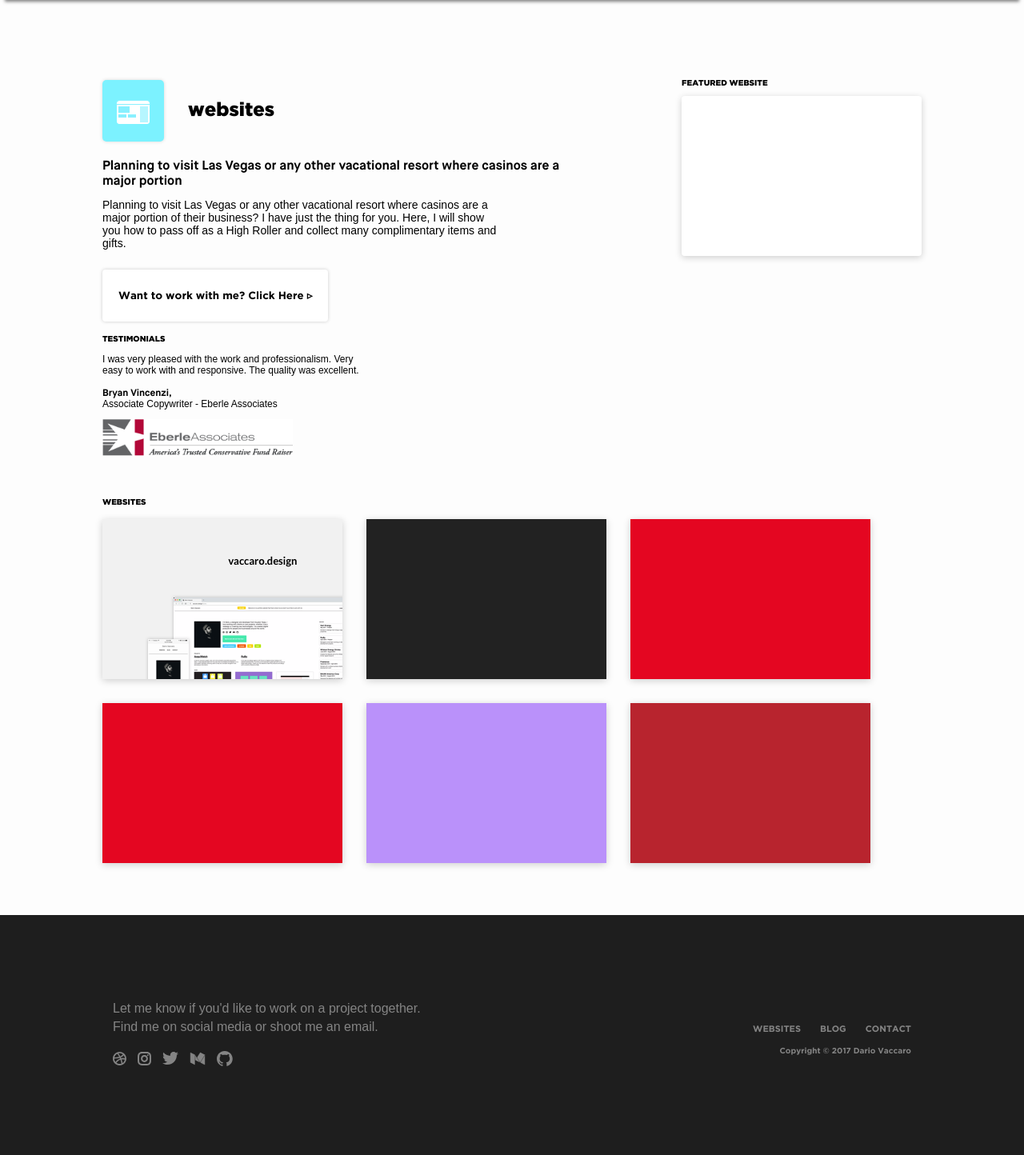
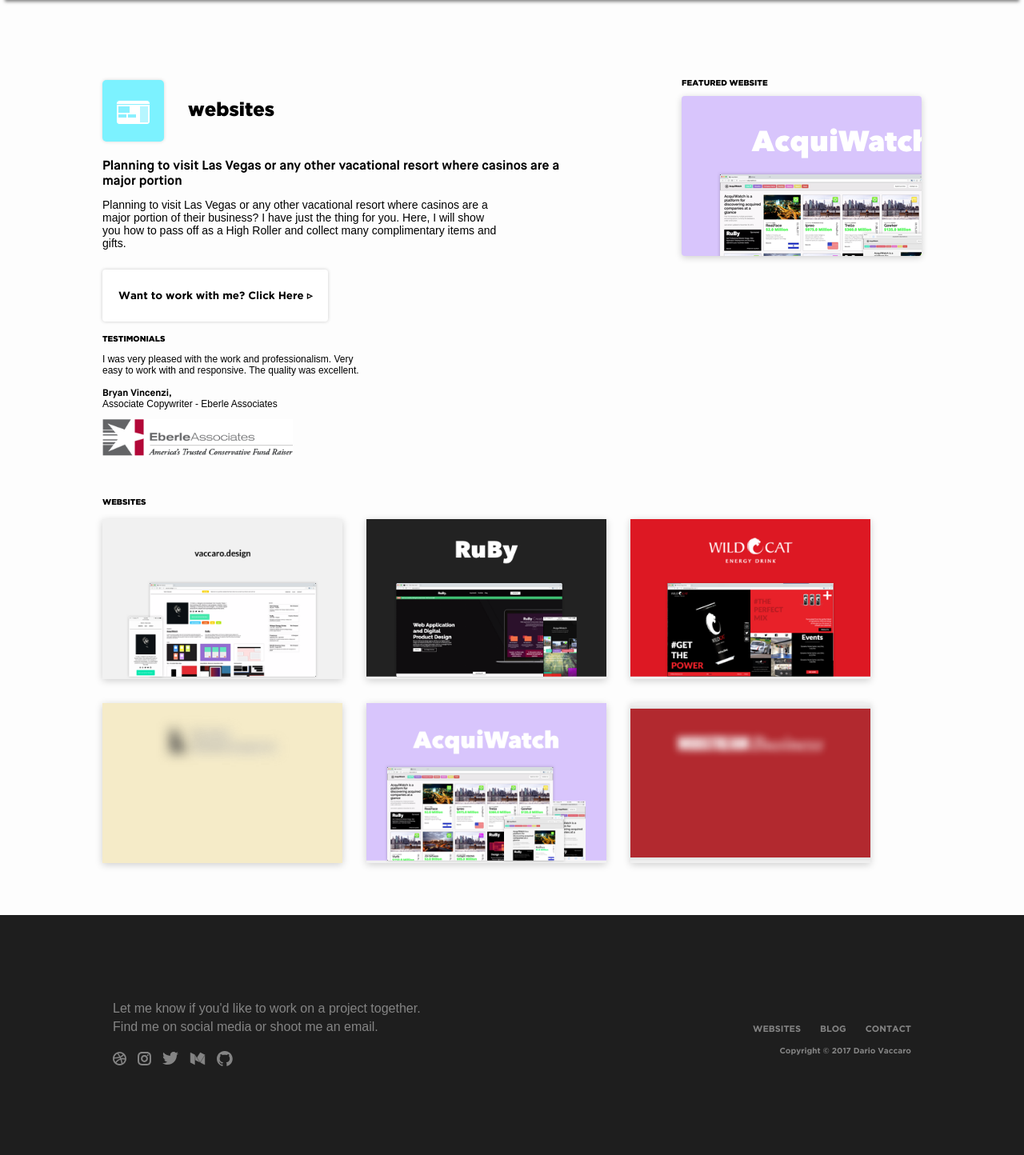
Before and after one commit to DarioVaccaro/vaccaro.design, a PHP site: page /websites.html in a window 1280 px wide. Shown: the part 50-1494 px from the top of the page at 80% size. Run offline with PHP 8.4, Linux system fonts and the light colour scheme; some web fonts are replaced.

Commit message:
Added website thumbnails

```diff
--- a/css/style.css
+++ b/css/style.css
@@ -962,8 +962,8 @@ body main .website-header .featured h1 {
 }
 body main .website-header .featured div {
   width: 400px;
-  height: 300px;
-  background: #FFFFFF;
+  height: 245px;
+  background-color: #D8C5FC;
   float: right;
   box-shadow: 0 2px 9px 0 rgba(0, 0, 0, 0.19);
   border-radius: 4px;
@@ -1157,11 +1157,13 @@ body main .websites .sites h1 {
 }
 body main .websites .sites div {
   width: 400px;
-  height: 300px;
+  height: 245px;
   background: #FFFFFF;
   box-shadow: 0 2px 9px 0 rgba(0, 0, 0, 0.19);
   margin: 15px 30px 15px 0;
   transition: box-shadow 0.3s ease-out;
+  background-size: cover;
+  background-position: center;
 }
 @media (max-width: 1400px) {
   body main .websites .sites div {
@@ -1186,10 +1188,10 @@ body main .websites .sites div:nth-child(3) {
   background-color: #E40621;
 }
 body main .websites .sites div:nth-child(4) {
-  background-color: #E40621;
+  background-color: #F5EBC8;
 }
 body main .websites .sites div:nth-child(5) {
-  background-color: #BA91FA;
+  background-color: #D8C5FC;
 }
 body main .websites .sites div:nth-child(6) {
   background-color: #B8242E;
--- a/websites.html
+++ b/websites.html
@@ -46,7 +46,7 @@
 				</div>
 				<div class="featured">
 					<h1>Featured Website</h1>
-					<div></div>
+					<a href="http://acquiwatch.rubycreative.io"><div style="background-image: url('img/websites/5.png');"></div></a>
 				</div>
 				<!-- <section><img src="img/websites/bg.png"></section> -->
 			</section>
@@ -76,12 +76,12 @@
 			<section class="websites">
 				<h1 class="website-title">Websites</h1>
 				<div class="sites">
-					<div style="background-image: url('img/websites/1.png');"><a href=""></a></div>
-					<div><a href=""></a></div>
-					<div><a href=""></a></div>
-					<div><a href=""></a></div>
-					<div><a href=""></a></div>
-					<div><a href=""></a></div>
+					<a href="http://vaccaro.design"><div style="background-image: url('img/websites/1.png');"></div></a>
+					<a href="http://rubycreative.io"><div style="background-image: url('img/websites/2.png');"></div></a>
+					<a href="http://wildcatenergydrinks.com/us"><div style="background-image: url('img/websites/3.png');"></div></a>
+					<a href=""><div style="background-image: url('img/websites/4.png');"></div></a>
+					<a href="http://acquiwatch.rubycreative.io"><div style="background-image: url('img/websites/5.png');"></div></a>
+					<a href=""><div style="background-image: url('img/websites/6.png');"></div></a>
 				</div>
 			</section>
 		</main>
```
Also changed, not shown: img/websites/2.png (added), img/websites/3.png (added), img/websites/4.png (added), img/websites/5.png (added), img/websites/6.png (added).
